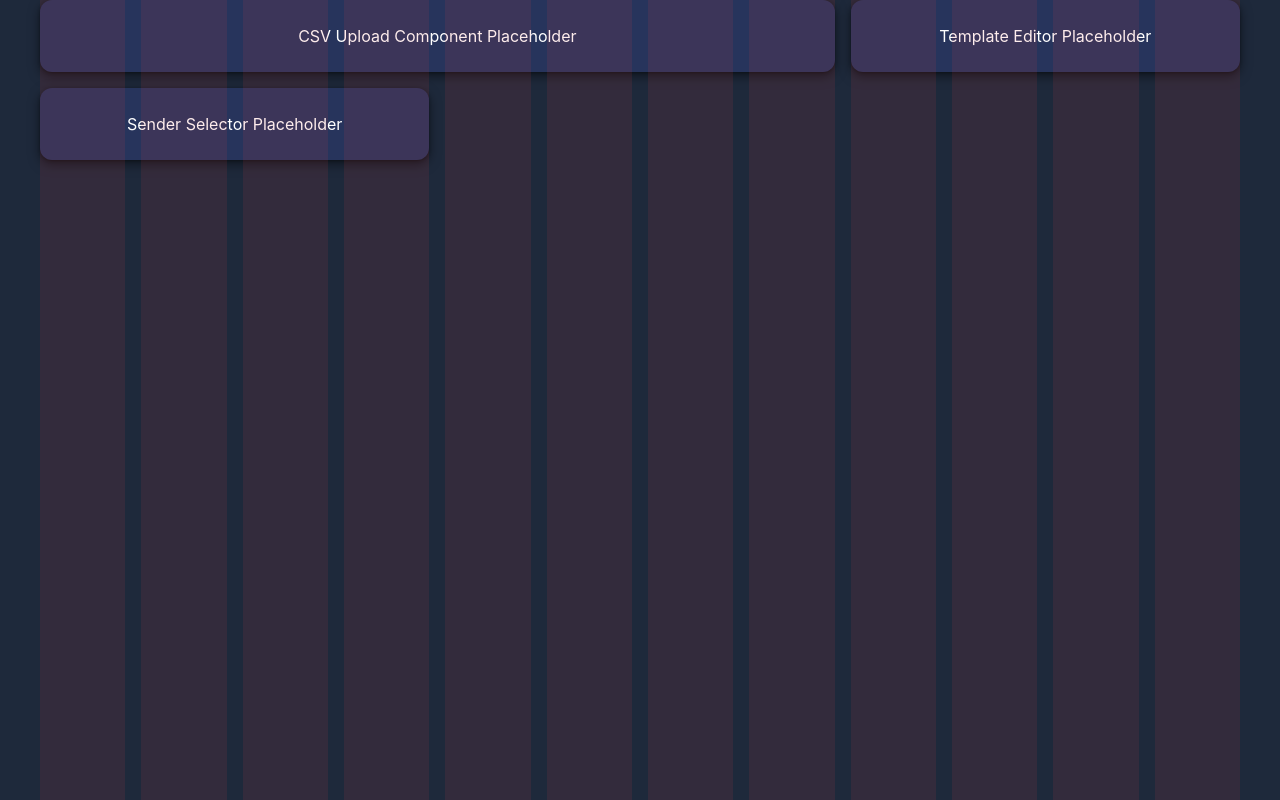
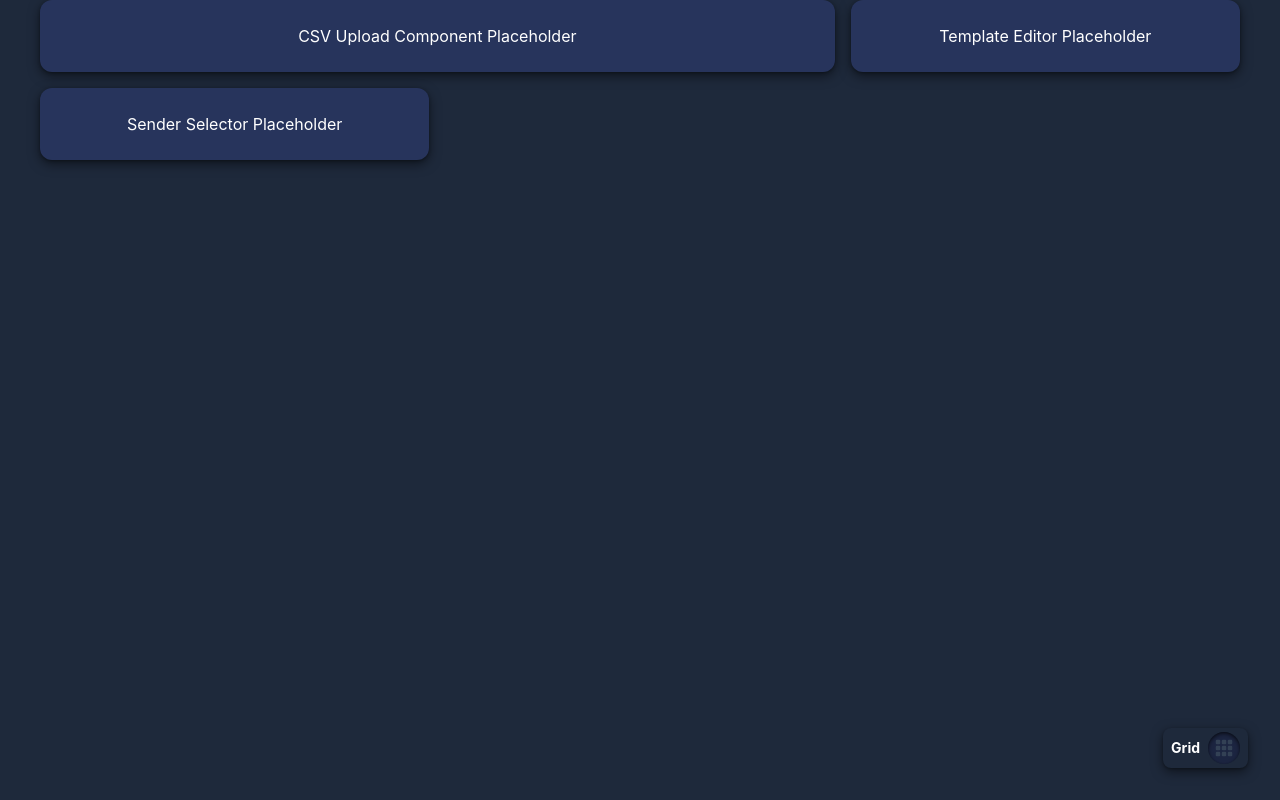
Before and after one commit to CFsylvester/csv-emailer, a Next.js app: page / in a window 1280 px wide. Built offline with nearby package versions, Linux system fonts and the light colour scheme.

Commit message:
gridtoggle

```diff
--- a/src/app/layout.tsx
+++ b/src/app/layout.tsx
@@ -1,13 +1,26 @@
+'use client';
 import '@/styles/globals.scss';
-import { ReactNode } from 'react';
+import { ReactNode, useState } from 'react';
 
-const devMode = true; // 👈 Set to true to enable grid overlay
+// components
+import GridToggle from '@/components/GridToggle';
 
-const RootLayout = ({ children }: { children: ReactNode }) => (
+const RootLayout = ({ children }: { children: ReactNode }) => {
+  const [showGrid, setShowGrid] = useState(false);
+  const devMode = process.env.NODE_ENV === 'development';
+
+  return (
     <html lang="en">
       <body>
+        {/* DEV GRID TOGGLE */}
+        {devMode && (
+          <div className="fixed bottom-8 right-8 z-20">
+            <GridToggle on={showGrid} onChange={setShowGrid} />
+          </div>
+        )}
+
         {/* DEV GRID OVERLAY */}
-      {devMode && (
+        {showGrid && (
           <div className="fixed inset-0 z-10 pointer-events-none layout">
             {Array.from({ length: 12 }).map((_, i) => (
               <div key={i} className="bg-red-500 opacity-10 min-h-screen" />
@@ -20,5 +33,6 @@ const RootLayout = ({ children }: { children: ReactNode }) => (
       </body>
     </html>
   );
+};
 
 export default RootLayout;
--- /dev/null
+++ b/src/components/GridToggle/index.tsx
@@ -0,0 +1,41 @@
+'use client';
+import React from 'react';
+import Icon from '@/components/Icons';
+
+type GridToggleProps = {
+  on: boolean;
+  onChange: (on: boolean) => void;
+  className?: string;
+};
+
+const GridToggle: React.FC<GridToggleProps> = ({ on, onChange }) => (
+  <button
+    onClick={() => onChange(!on)}
+    className={`
+        flex items-center
+        w-full h-10
+        bg-navy
+        rounded-lg
+        px-2
+        shadow-neumorphic
+        transition-all duration-200
+      `}
+  >
+    <span className="text-white text-sm font-bold mr-2">Grid</span>
+
+    <div
+      className={`
+        flex items-center justify-center
+        w-8 h-8
+        rounded-full
+        ml-auto
+        bg-deepNavy
+        shadow-neumorphic-inset
+      `}
+    >
+      <Icon type="grid" filled={on} size={18} />
+    </div>
+  </button>
+);
+
+export default GridToggle;
```
Lines whose indentation alone changed are shown as unchanged.
